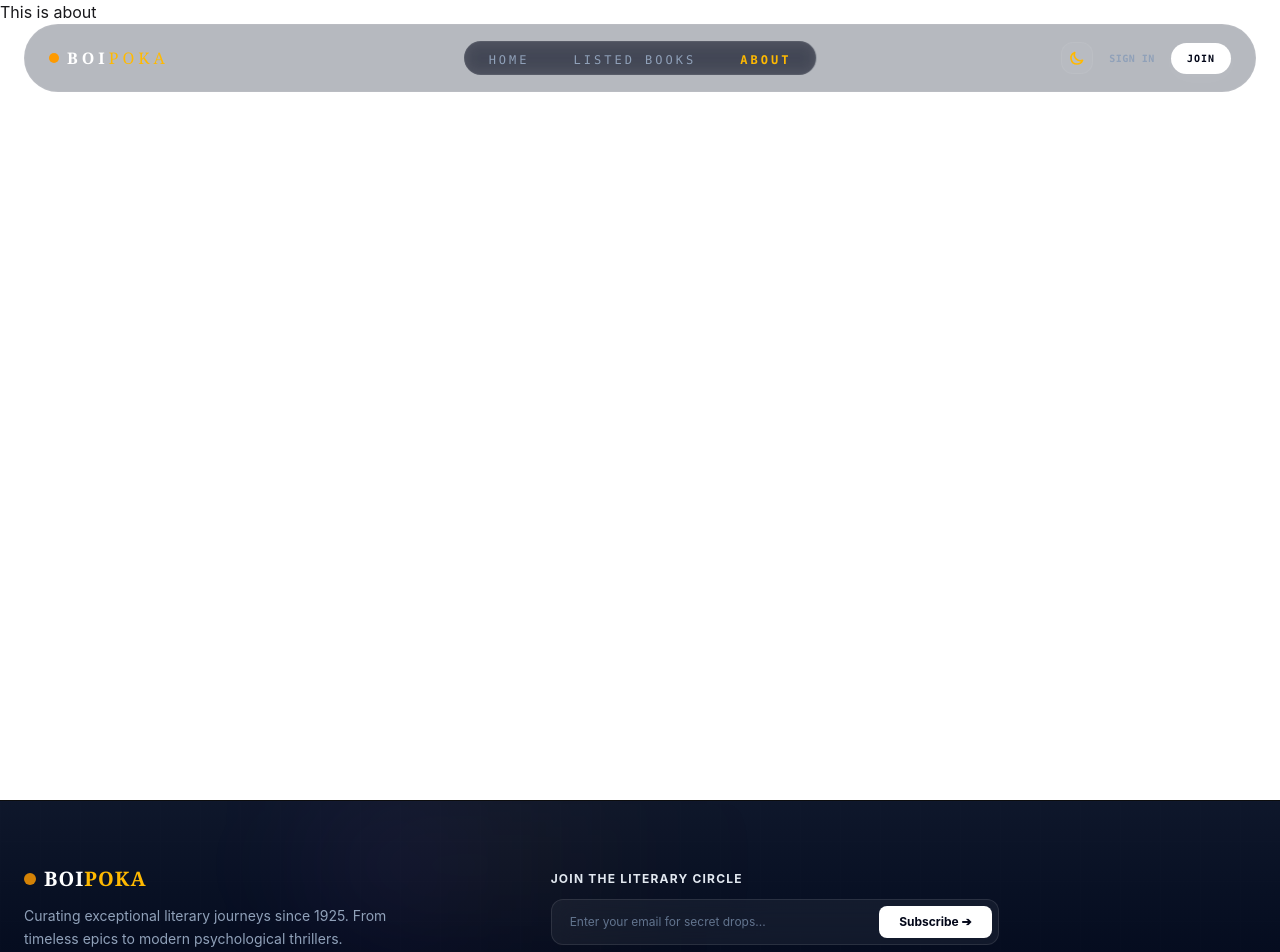
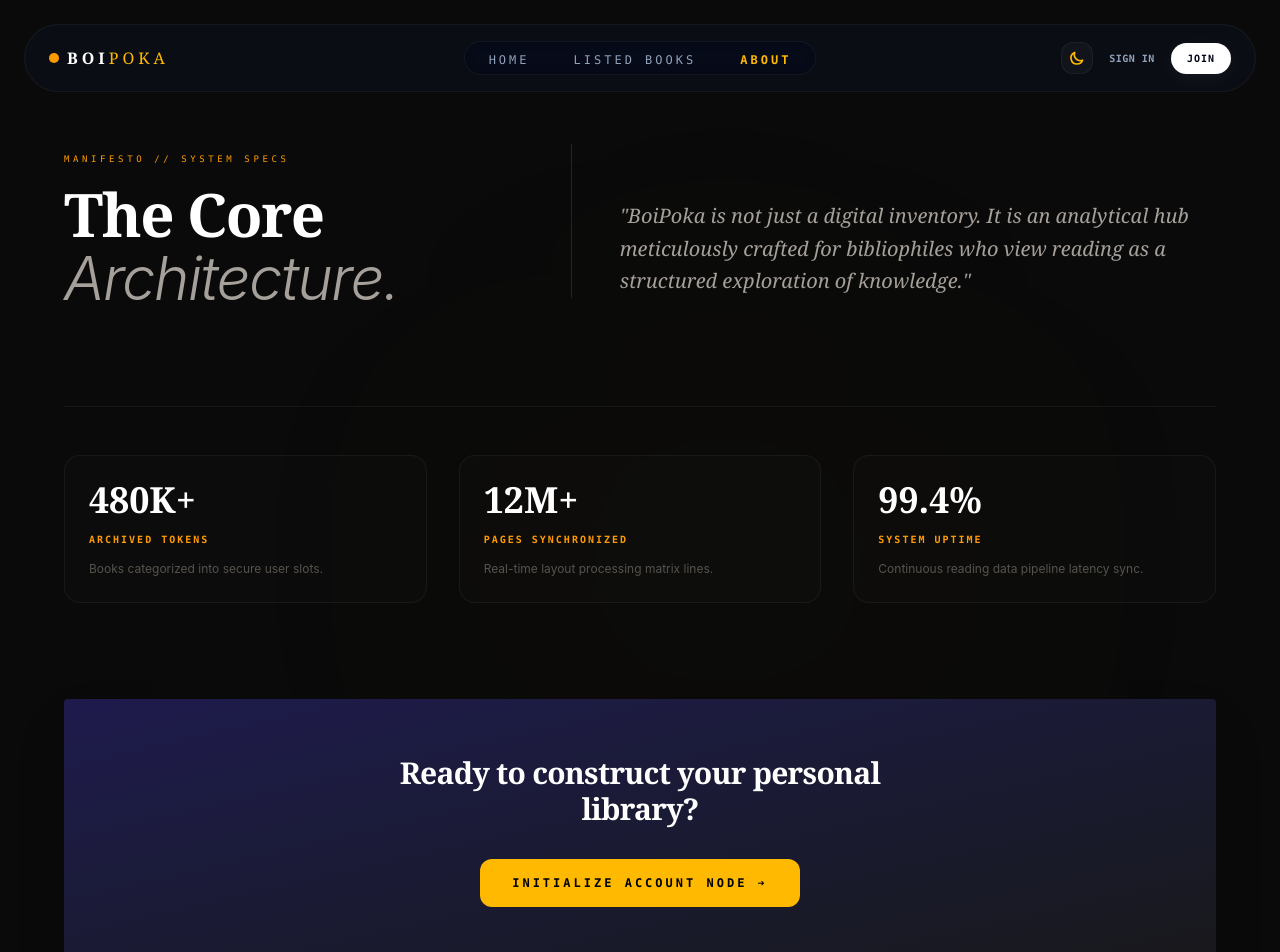
Before and after one commit to mondalnayan007/boi-poka, a React (Vite) app: page /about in a window 1280 px wide. Shown: the top 952 px of the page. Built offline with nearby package versions, Linux system fonts and the light colour scheme.

Commit message:
added about page

```diff
--- a/src/pages/About/About.jsx
+++ b/src/pages/About/About.jsx
@@ -1,11 +1,56 @@
 import React from 'react';
+import { Link } from 'react-router';
 
 const About = () => {
-    return (
-        <div>
-            This is about
+  const metrics = [
+    { value: "480K+", label: "Archived Tokens", detail: "Books categorized into secure user slots." },
+    { value: "12M+", label: "Pages Synchronized", detail: "Real-time layout processing matrix lines." },
+    { value: "99.4%", label: "System Uptime", detail: "Continuous reading data pipeline latency sync." }
+  ];
+
+  return (
+    <div className="min-h-screen bg-neutral-950 text-stone-300 pt-36 pb-20 px-6 md:px-16 relative overflow-hidden font-sans">
+      <div className="absolute top-1/4 left-1/3 w-[600px] h-[600px] bg-amber-500/[0.01] rounded-full blur-[150px] pointer-events-none" />
+
+      <div className="max-w-6xl mx-auto space-y-24 relative z-10">
+        <div className="grid grid-cols-1 md:grid-cols-12 gap-8 md:gap-16 items-start">
+          <div className="md:col-span-5 space-y-4">
+            <div className="inline-flex items-center gap-2 text-[9px] font-mono tracking-[0.4em] text-amber-500 uppercase">
+              Manifesto // System Specs
+            </div>
+            <h1 className="text-4xl md:text-6xl font-serif font-black text-white tracking-tight leading-[1.05]">
+              The Core <br /><span className="font-sans font-light italic text-stone-400">Architecture.</span>
+            </h1>
+          </div>
+
+          <div className="md:col-span-7 pt-4 md:pt-14 space-y-6 border-t md:border-t-0 md:border-l border-white/10 md:pl-12">
+            <p className="text-lg md:text-xl font-light text-stone-400 leading-relaxed font-serif italic">
+              "BoiPoka is not just a digital inventory. It is an analytical hub meticulously crafted for bibliophiles who view reading as a structured exploration of knowledge."
+            </p>
+          </div>
         </div>
-    );
+
+        <div className="grid grid-cols-1 md:grid-cols-3 gap-8 pt-12 border-t border-white/5">
+          {metrics.map((item, idx) => (
+            <div key={idx} className="space-y-3 p-6 rounded-2xl bg-white/[0.01] border border-white/5 hover:border-amber-500/30 transition-all duration-500 group">
+              <div className="text-3xl md:text-4xl font-serif font-black text-white group-hover:translate-x-1 transition-transform duration-300">{item.value}</div>
+              <div className="text-[10px] font-mono uppercase tracking-[0.2em] text-amber-500 font-bold">{item.label}</div>
+              <p className="text-xs text-stone-600 leading-relaxed">{item.detail}</p>
+            </div>
+          ))}
+        </div>
+
+        <div className="bg-gradient-to-br from-indigo-950 via-crimson-950 to-zinc-900 text-white rounded p-8 md:p-14 text-center space-y-6 relative overflow-hidden shadow-2xl">
+          <h2 className="text-2xl md:text-3xl font-serif font-black tracking-tight max-w-xl mx-auto">Ready to construct your personal library?</h2>
+          <div className="pt-2">
+            <Link to="/signup" className="inline-flex items-center gap-3 bg-amber-400 text-black font-mono font-black text-xs uppercase tracking-[0.25em] px-8 py-4 rounded-xl hover:bg-neutral-900 hover:text-white transition-all duration-300">
+              Initialize Account Node ➔
+            </Link>
+          </div>
+        </div>
+      </div>
+    </div>
+  );
 };
 
 export default About;
```
